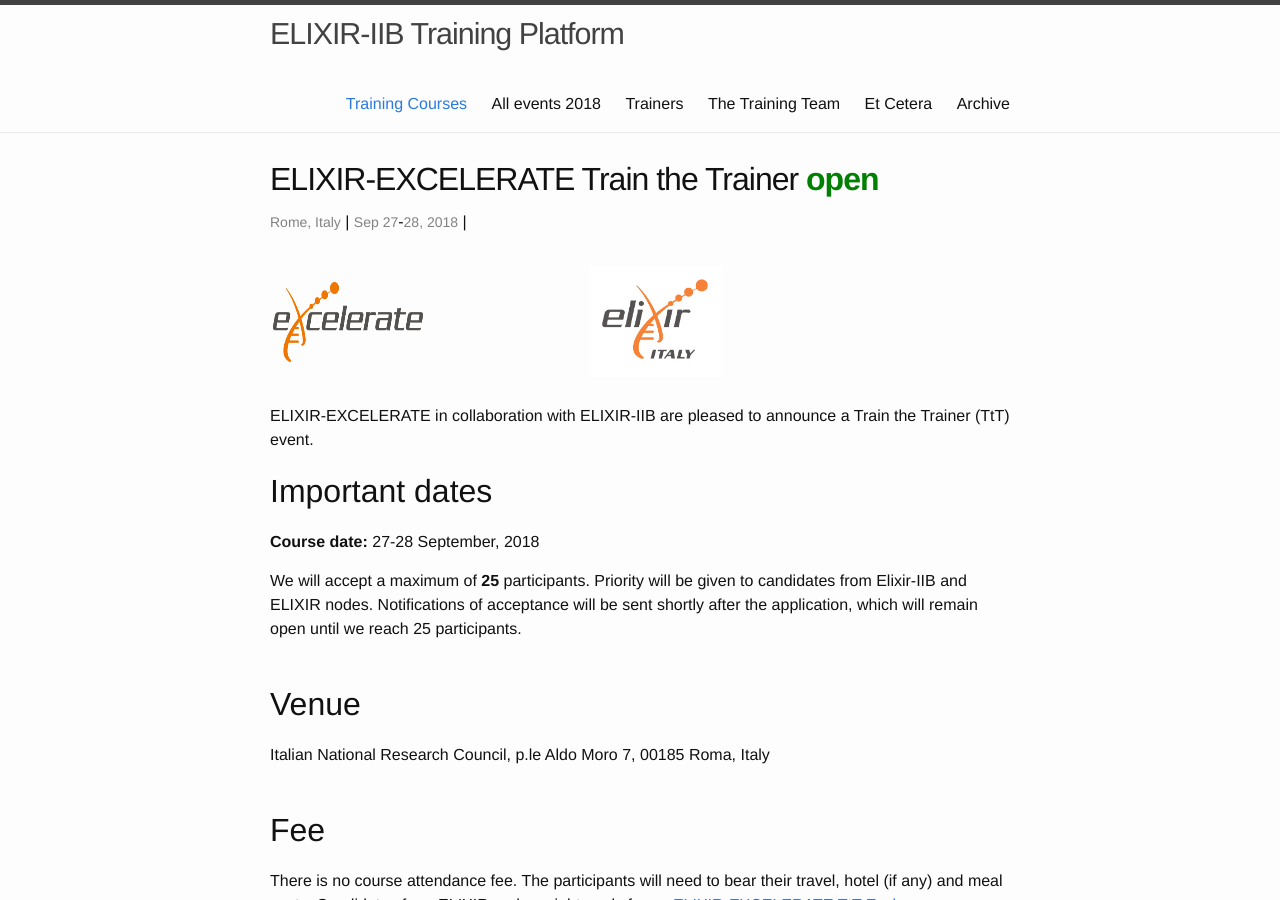
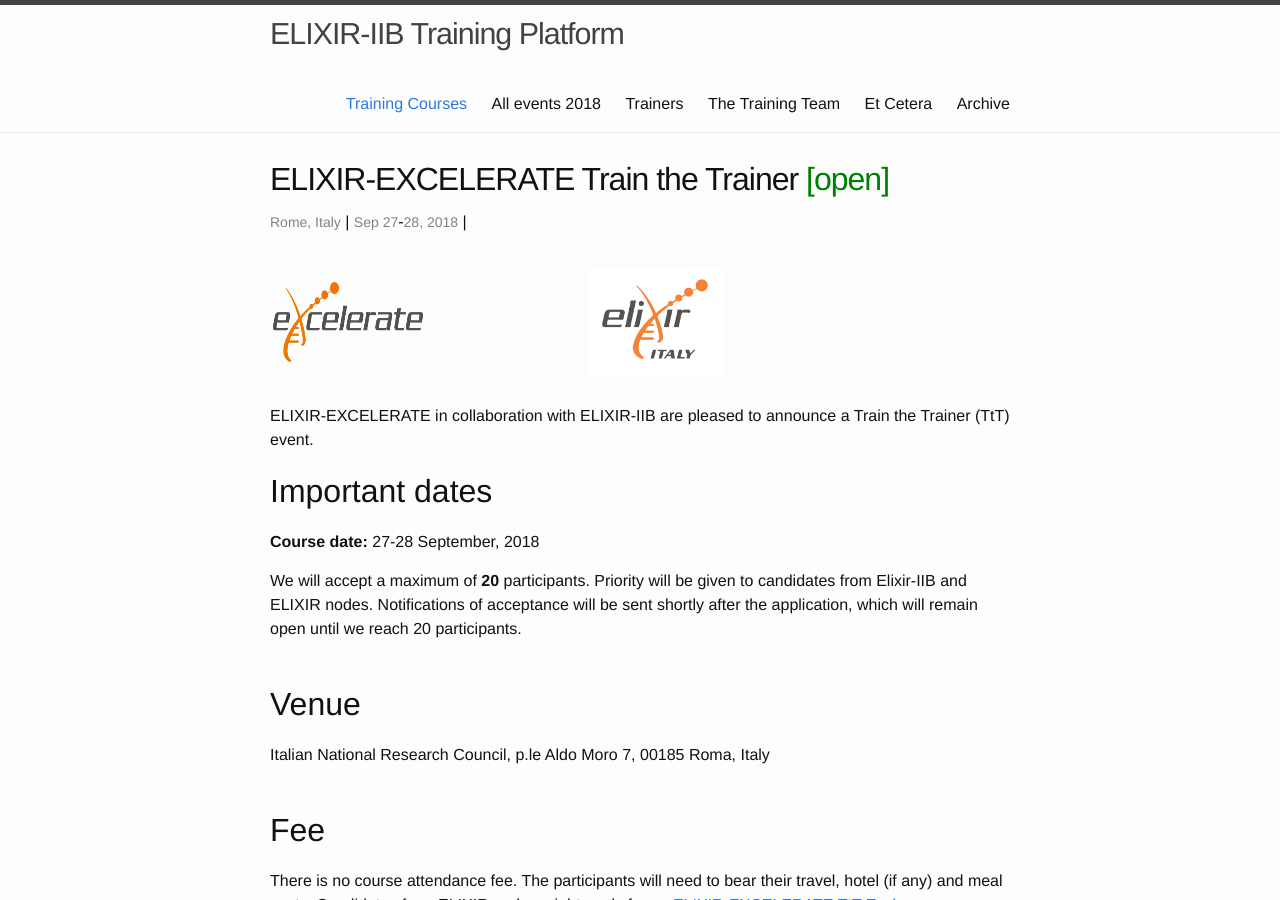
Before and after one commit to ELIXIR-IIB-training/website, a Jekyll site: the page built from _posts/2018-09-27-train-the-trainer-rome.md, in a window 1280 px wide and 900 px high. Built offline with Jekyll 4.4.1, drawn with Linux system fonts in a browser that asks for light colours.

Commit message:
Update status

```diff
--- a/_posts/2018-09-27-train-the-trainer-rome.md
+++ b/_posts/2018-09-27-train-the-trainer-rome.md
@@ -1,6 +1,6 @@
 ---
 layout: post
-title:  "ELIXIR-EXCELERATE Train the Trainer <font color='green'><b>open</b></font>"
+title:  "ELIXIR-EXCELERATE Train the Trainer <font color='green'>[open]</font>"
 date_start:   2018-09-27
 date_end:   2018-09-28
 venue: Rome, Italy
@@ -22,7 +22,7 @@ ELIXIR-EXCELERATE in collaboration with ELIXIR-IIB are pleased to announce a Tra
 ## Important dates
 <b>Course date:</b> 27-28 September, 2018
 
-We will accept a maximum of **25** participants. Priority will be given to candidates from Elixir-IIB and ELIXIR nodes. Notifications of acceptance will be sent shortly after the application, which will remain open until we reach 25 participants.
+We will accept a maximum of **20** participants. Priority will be given to candidates from Elixir-IIB and ELIXIR nodes. Notifications of acceptance will be sent shortly after the application, which will remain open until we reach 20 participants.
 <br>
 <br>
 
```
